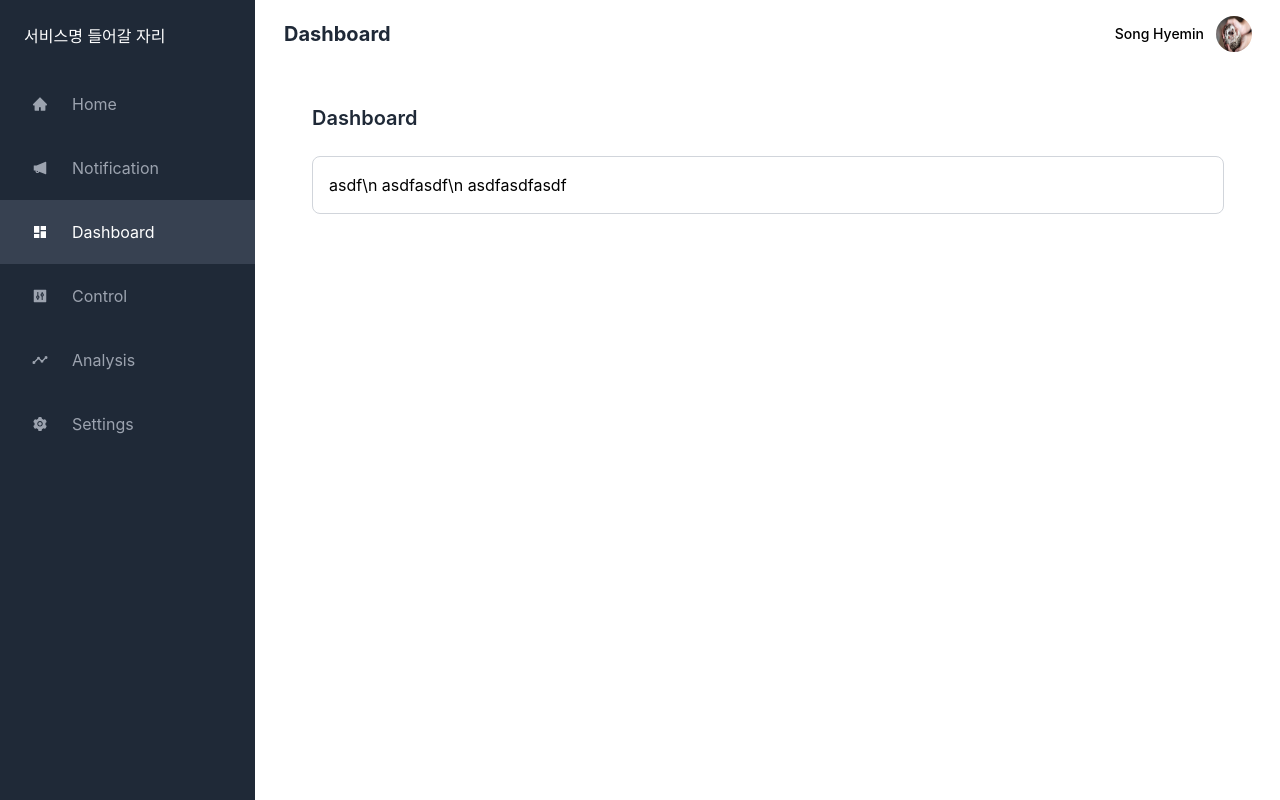
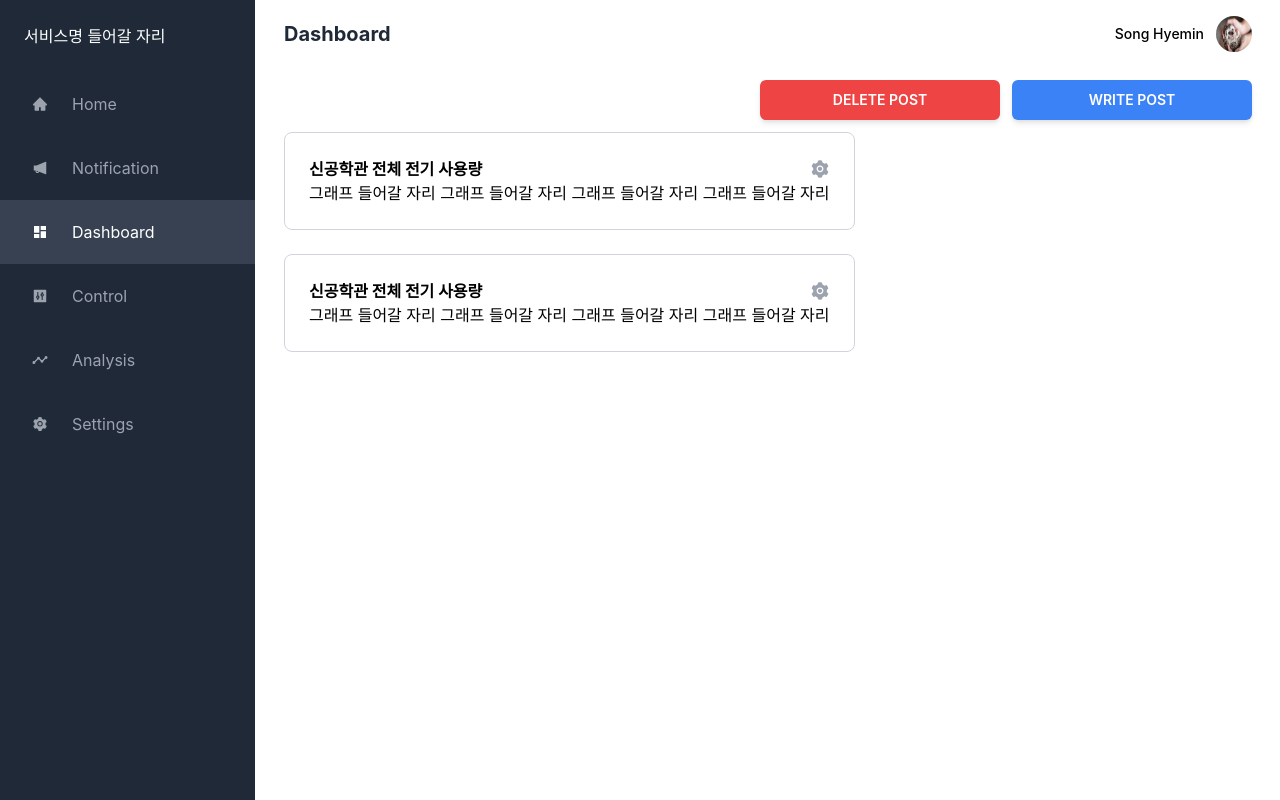
Before and after one commit to CSID-DGU/2021-1-CECD4-DonggukSDS-1, a React (Create React App) app in the folder WEB/Front-end/dongguk-sds/: page /Dashboard in a window 1280 px wide. Built offline with nearby package versions, Linux system fonts and the light colour scheme.

Commit message:
NotificationPage 수정, Dashboard Page 추가

```diff
--- /dev/null
+++ b/WEB/Front-end/dongguk-sds/src/components/Graph.js
@@ -0,0 +1,18 @@
+import { AiFillSetting } from 'react-icons/ai';
+function Graph() {
+    return (
+        <div className="w-max mb-6 rounded-lg border border-gray-300 p-6">
+            <div className="flex flex-row items-center justify-between">
+                <p className="font-bold text-base">신공학관 전체 전기 사용량</p>
+                <AiFillSetting className="text-gray-400" size="20"/>
+            </div>
+
+            <div>
+                그래프 들어갈 자리 그래프 들어갈 자리 그래프 들어갈 자리 그래프 들어갈 자리
+            </div>
+
+        </div>
+    );
+}
+
+export default Graph;
--- a/WEB/Front-end/dongguk-sds/src/pages/AnalysisPage.js
+++ b/WEB/Front-end/dongguk-sds/src/pages/AnalysisPage.js
@@ -1,16 +1,10 @@
 
 function AnalysisPage() {
   return (
-    <div>
-      <div className="px-7 py-6">
-        <p className="text-xl font-semibold text-gray-800 mb-6">Analysis</p>
-        <div>
-          <div className="rounded-lg border border-gray-300 p-4">
-            asdf\n
-            asdfasdf\n
-            asdfasdfasdf
-          </div>
-        </div>
+    <div className="w-full h-full">
+      <div className="rounded-lg border border-gray-300 p-6">
+        ㅁㄴㅇㄹㅁㄴㅇㄹ
+
       </div>
     </div>
   );
--- a/WEB/Front-end/dongguk-sds/src/pages/ControlPage.js
+++ b/WEB/Front-end/dongguk-sds/src/pages/ControlPage.js
@@ -1,16 +1,10 @@
 
 function ControlPage() {
   return (
-    <div>
-      <div className="px-7 py-6">
-        <p className="text-xl font-semibold text-gray-800 mb-6">Control</p>
-        <div>
-          <div className="rounded-lg border border-gray-300 p-4">
-            asdf\n
-            asdfasdf\n
-            asdfasdfasdf
-          </div>
-        </div>
+    <div className="w-full h-full">
+      <div className="rounded-lg border border-gray-300 p-6">
+        ㅁㄴㅇㄹㅁㄴㅇㄹ
+
       </div>
     </div>
   );
--- a/WEB/Front-end/dongguk-sds/src/pages/DashboardPage.js
+++ b/WEB/Front-end/dongguk-sds/src/pages/DashboardPage.js
@@ -1,17 +1,17 @@
+import Graph from "../components/Graph";
 
 function DashboardPage() {
   return (
-    <div>
-      <div className="px-7 py-6">
-        <p className="text-xl font-semibold text-gray-800 mb-6">Dashboard</p>
-        <div>
-          <div className="rounded-lg border border-gray-300 p-4">
-            asdf\n
-            asdfasdf\n
-            asdfasdfasdf
-          </div>
-        </div>
+    <div className="w-full h-full">
+      <div className="flex flex-row items-center mb-3 h-10 justify-end">
+
+
+        <button type="button" className="w-60 h-full text-sm text-white font-semibold mr-1.5 shadow-md bg-red-500 rounded-md hover:bg-red-600">DELETE POST</button>
+        <button type="button" className="w-60 h-full text-sm text-white font-semibold ml-1.5 shadow-md bg-blue-500 rounded-md hover:bg-blue-600">WRITE POST</button>
+
       </div>
+      <Graph  />
+      <Graph />
     </div>
   );
 }
--- a/WEB/Front-end/dongguk-sds/src/pages/NotificationPage.js
+++ b/WEB/Front-end/dongguk-sds/src/pages/NotificationPage.js
@@ -4,13 +4,13 @@ function NotificationPage() {
   return (
     <div className="w-full h-full">
       <div className="flex flex-row items-center mb-3 h-10 justify-between">
-        <div className="flex w-7/12 h-full items-center rounded-lg border border-gray-300 p-2 pl-4 ">
+        <div className="flex w-full h-full mr-3 items-center rounded-lg border border-gray-300 p-2 pl-4 ">
           <HiSearch size="19" color="gray" />
           <input className="text-sm font-normal border-none ml-3 w-full focus:outline-none" placeholder="Search Title" />
         </div>
 
-        <button type="button" className="w-1/5 h-full text-sm text-white font-semibold shadow-md bg-red-500 rounded-md hover:bg-red-600">DELETE POST</button>
-        <button type="button" className="w-1/5 h-full text-sm text-white font-semibold shadow-md bg-blue-500 rounded-md hover:bg-blue-600">WRITE POST</button>
+        <button type="button" className="w-60 h-full mr-1.5 text-sm text-white font-semibold shadow-md bg-red-500 rounded-md hover:bg-red-600">DELETE POST</button>
+        <button type="button" className="w-60 h-full ml-1.5 text-sm text-white font-semibold shadow-md bg-blue-500 rounded-md hover:bg-blue-600">WRITE POST</button>
 
       </div>
 
--- a/WEB/Front-end/dongguk-sds/src/pages/SettingsPage.js
+++ b/WEB/Front-end/dongguk-sds/src/pages/SettingsPage.js
@@ -1,8 +1,11 @@
 
 function SettingsPage() {
   return (
-    <div>
-       Settings
+    <div className="w-full h-full">
+      <div className="rounded-lg border border-gray-300 p-6">
+        ㅁㄴㅇㄹㅁㄴㅇㄹ
+
+      </div>
     </div>
   );
 }
```
